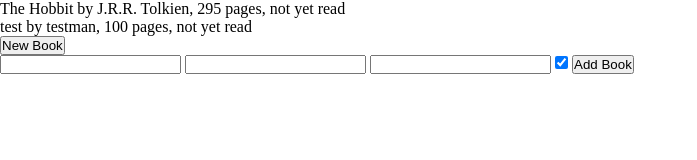
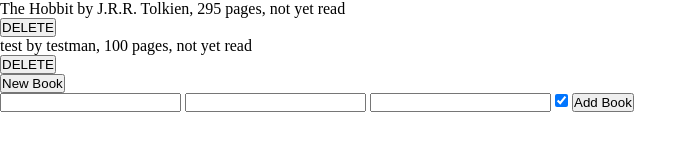
Before and after one commit to Kian2002/odin-library, a website: page index.html in a window 1280 px wide. Both pictures are taken after a click on the button "New Book". Shown: the whole page, without its empty margins (0-697 px from the left). Drawn offline with Linux system fonts and the light colour scheme.

Commit message:
code refactor & delete functionality

```diff
--- a/app.js
+++ b/app.js
@@ -1,5 +1,3 @@
-let myLibrary = [];
-
 function Book(title, author, pages, read) {
   this.title = title;
   this.author = author;
@@ -13,31 +11,49 @@
   };
 }
 
+function Library() {
+  this.books = [];
+
+  this.addBook = (...books) => {
+    books.forEach((book) => {
+      this.books.push(book);
+    });
+  };
+
+  this.deleteBook = (title) => {
+    const foundBook = this.books.find((book) => book.title === title);
+    this.books.splice(this.books.indexOf(foundBook), 1);
+    document.getElementById("book-card").textContent = "";
+    for (let book of this.books) displayBooks(book);
+  };
+}
+
+const library = new Library();
+
 const hobbit = new Book("The Hobbit", "J.R.R. Tolkien", 295, false);
 const testBook = new Book("test", "testman", 100, false);
 
-const addBookToLibrary = (...books) => {
-  books.forEach((book) => {
-    myLibrary.push(book);
-  });
+library.addBook(hobbit, testBook);
+
+const displayBooks = (book) => {
+  const bookDiv = document.createElement("div");
+  const delBtn = document.createElement("button");
+
+  delBtn.onclick = () => {
+    library.deleteBook(book.title);
+  };
+
+  bookDiv.innerText = book.getInfo();
+  delBtn.textContent = "DELETE";
+
+  document.getElementById("book-card").appendChild(bookDiv);
+  document.getElementById("book-card").appendChild(delBtn);
 };
 
-addBookToLibrary(hobbit, testBook);
-
-const displayBooks = () => {
-  document.getElementById("book-card").textContent = "";
-
-  myLibrary.forEach((book) => {
-    console.log(book);
-    const title = document.createElement("div");
-    title.innerText = book.getInfo();
-    document.getElementById("book-card").appendChild(title);
-  });
-};
-
-displayBooks();
-
-const openNewBook = () => {
+for (let book of library.books) {
+  displayBooks(book);
+}
+const modalHandler = () => {
   const bookForm = document.getElementById("book-form");
   const displayVal = bookForm.className;
 
@@ -55,8 +71,8 @@
   e.preventDefault();
   const [title, author, pages, read] = e.target;
   const newBook = new Book(title.value, author.value, pages.value, read.value);
-  console.log(newBook.getInfo());
-  addBookToLibrary(newBook);
-  openNewBook();
-  displayBooks();
+  library.addBook(newBook);
+  modalHandler();
+  document.getElementById("book-card").textContent = "";
+  for (let book of library.books) displayBooks(book);
 };
--- a/index.html
+++ b/index.html
@@ -10,8 +10,11 @@
 </head>
 
 <body>
-    <div id="book-card"></div>
-    <button id="new-book" type="button" onclick="openNewBook()">New Book</button>
+    <div id="book-card">
+    </div>
+
+    <button id="new-book" type="button" onclick="modalHandler()">New Book</button>
+
     <form id="book-form" class="hidden" onsubmit="newBook(event)">
         <input type="text" name="title" id="book-title">
         <input type="text" name="author" id="book-author">
```
